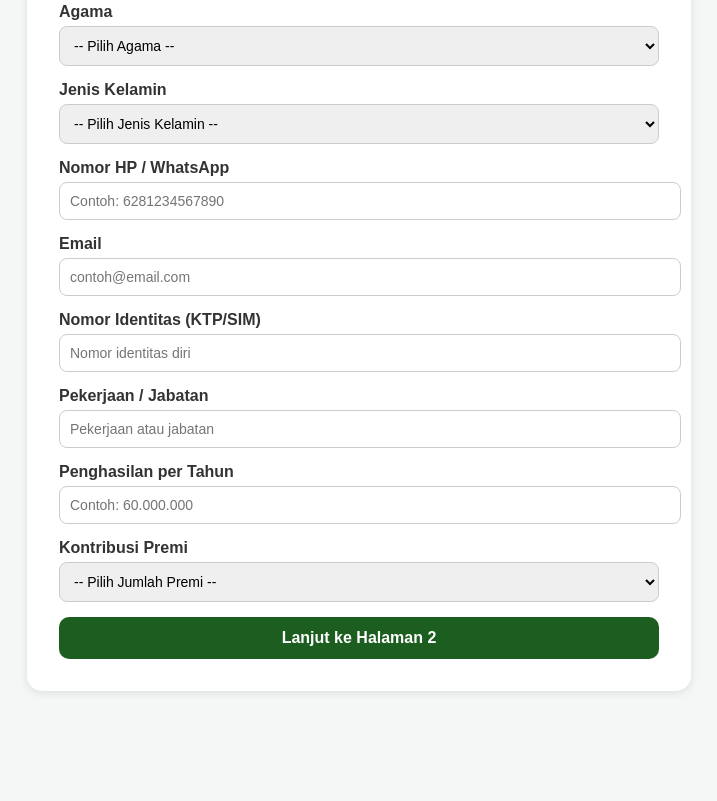
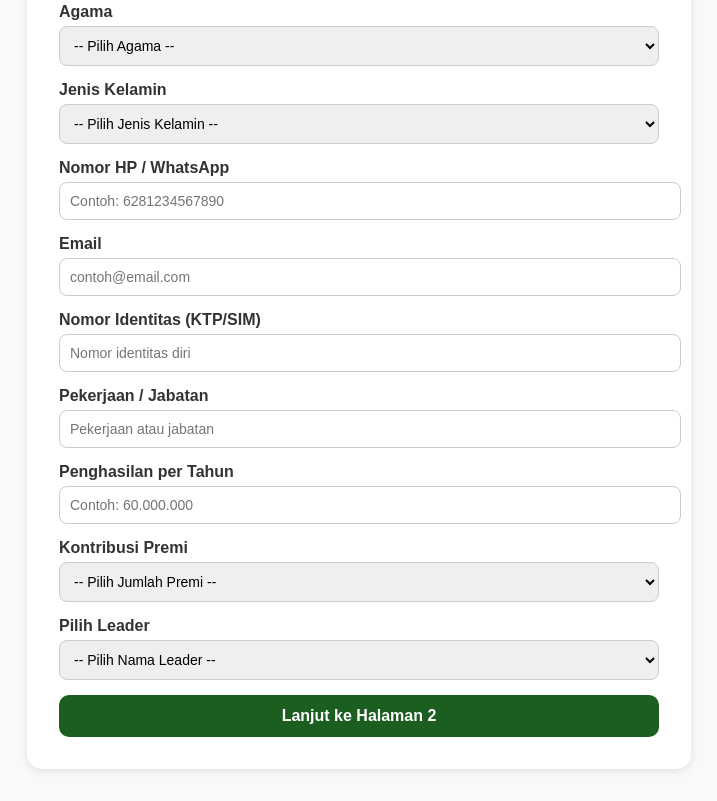
Before and after one commit to 3ireborn/syariahistikmal, a plain HTML site: page halaman1.html in a window 1280 px wide. Shown: the part 551-1352 px from the top of the page, without its empty margins (281-998 px from the left). Before the commit the page ends 1274 px from the top, so only its background shows below. Drawn offline with Linux system fonts and the light colour scheme.

Commit message:
Update and rename index.html to halaman1.html

```diff
--- a/index.html
+++ b/halaman1.html
@@ -3,11 +3,11 @@
 <head>
   <meta charset="UTF-8" />
   <meta name="viewport" content="width=device-width, initial-scale=1.0" />
-  <title>Formulir Istikmal Syariah - 3iReborn</title>
+  <title>Formulir Pendaftaran Istikmal Syariah - 3iReborn</title>
   <style>
     body {
       font-family: 'Poppins', sans-serif;
-      background-color: #f4f7f6;
+      background-color: #f8faf8;
       margin: 0;
       padding: 0;
       color: #333;
@@ -121,6 +121,23 @@
       <option>Rp2.000.000</option>
     </select>
 
+    <label>Pilih Leader</label>
+    <select id="leader" required>
+      <option value="">-- Pilih Nama Leader --</option>
+      <option value="6285218453131">Sugiarto Kurniawan</option>
+      <option value="6285932684440">Agnes Marsilah</option>
+      <option value="62881011823140">Suwarti</option>
+      <option value="6281388675615">Iyang</option>
+      <option value="6282199558169">Queen</option>
+      <option value="6281327498929">Rahmawan</option>
+      <option value="6281285949074">Regina</option>
+      <option value="966563414575">Tasya</option>
+      <option value="6586210326">Divawati</option>
+      <option value="6281236544821">Tohir</option>
+      <option value="6282252161911">Alpiano</option>
+      <option value="6281236781273">Dina</option>
+    </select>
+
     <button type="submit">Lanjut ke Halaman 2</button>
   </form>
 
@@ -128,6 +145,7 @@
     document.getElementById('formPendaftaran').addEventListener('submit', function(e) {
       e.preventDefault();
 
+      // Simpan data ke localStorage
       const data = {
         nama: document.getElementById('nama').value,
         namaOrtu: document.getElementById('namaOrtu').value,
@@ -140,13 +158,12 @@
         ktp: document.getElementById('ktp').value,
         pekerjaan: document.getElementById('pekerjaan').value,
         penghasilan: document.getElementById('penghasilan').value,
-        premi: document.getElementById('premi').value
+        premi: document.getElementById('premi').value,
+        leader: document.getElementById('leader').value
       };
 
-      // Simpan data ke localStorage agar bisa dipakai di halaman2
-      localStorage.setItem('dataPribadi', JSON.stringify(data));
+      localStorage.setItem('dataMitra', JSON.stringify(data));
 
-      // Lanjut ke halaman 2
       window.location.href = "halaman2.html";
     });
   </script>
```
